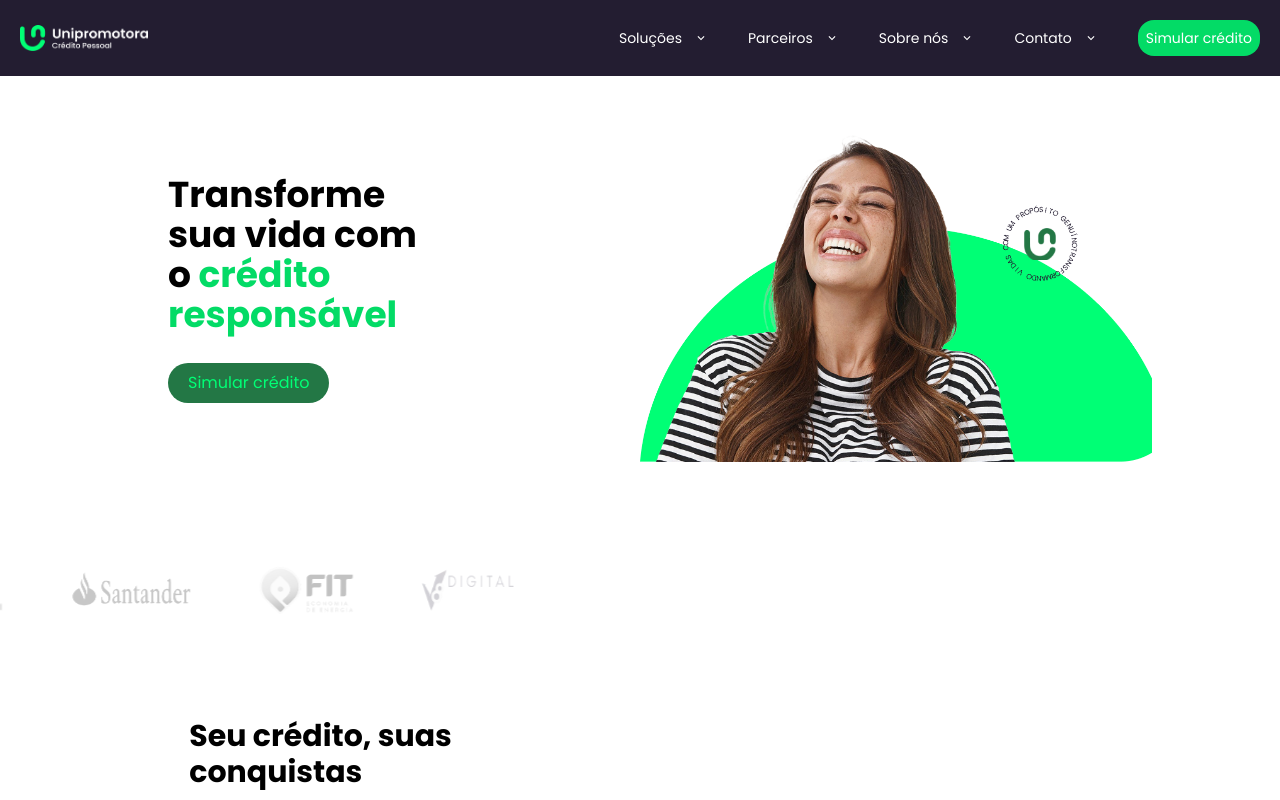
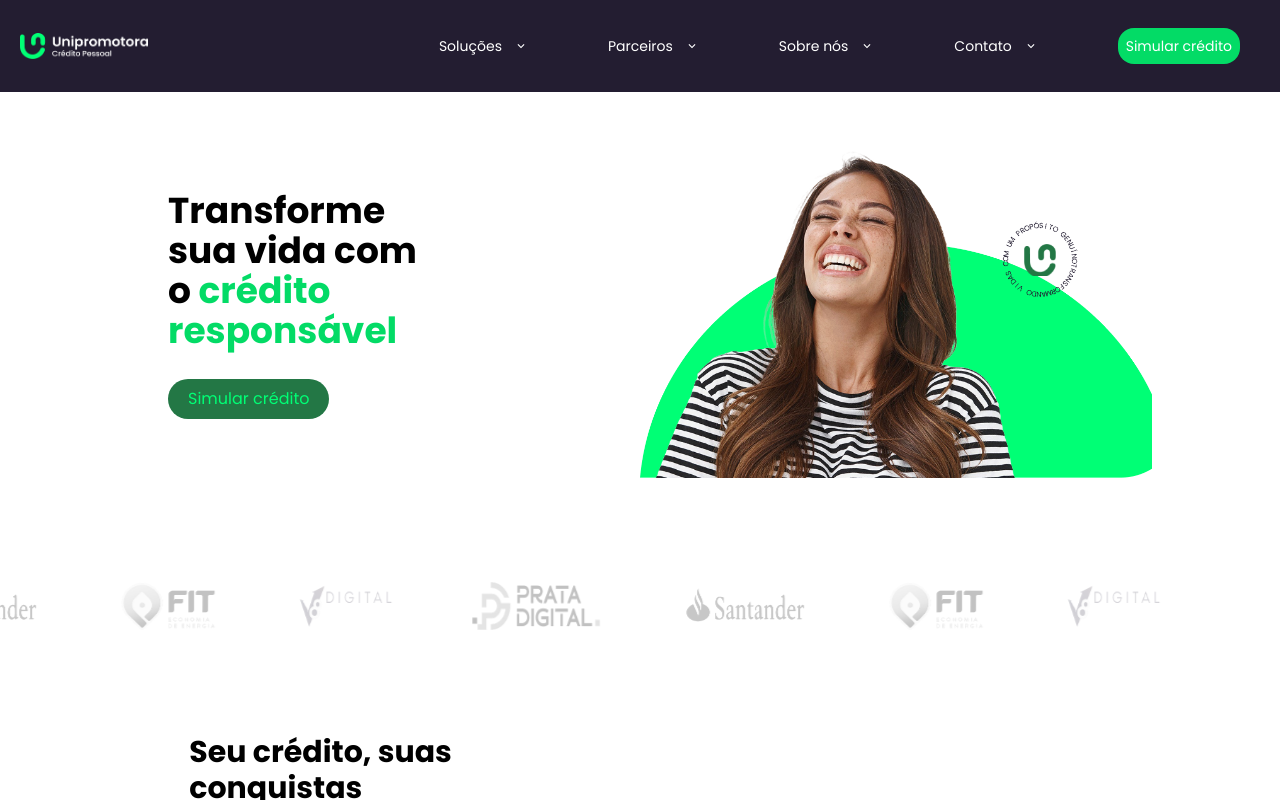
Before and after one commit to HelcioAnicio/Unipromotora, a React (Vite) app: page / in a window 1280 px wide. Shown: the top 800 px of the page. Built offline with nearby package versions, Linux system fonts and the light colour scheme.

Commit message:
Feat: Implemented menu mobile

```diff
--- a/src/components/caroussel.tsx
+++ b/src/components/caroussel.tsx
@@ -5,55 +5,52 @@ import fitEconomy from "/fitEconomy.png";
 
 export const Caroussel = () => {
   return (
-    <section
-      className="group flex w-full items-center justify-start gap-16 overflow-hidden py-10"
-      id="caroussel"
-    >
-      <div className="group-hover:paused animate-scroll flex w-full justify-between gap-16">
+    <section className="group m-auto flex overflow-hidden py-10" id="caroussel">
+      <div className="group-hover:pausd animate-scroll flex">
         <img
           src={prataDigital}
           alt="logo Prata Digital"
-          className="data-text={text}> w-32"
+          className="data-text={text} mx-10 w-32 max-w-none"
         />
         <img
           src={santander}
           alt="logo Santander"
-          className="data-text={text}> w-32"
+          className="data-text={text} mx-10 w-32 max-w-none"
         />
         <img
           src={fitEconomy}
           alt="logo Fit Economy"
-          className="data-text={text}> w-24"
+          className="data-text={text} mx-10 w-24 max-w-none"
         />
         <img
           src={digital}
           alt="logo digital"
-          className="data-text={text}> w-24"
+          className="data-text={text} mx-10 w-24 max-w-none"
         />
       </div>
       <div
-        className="group-hover:paused animate-scroll flex w-full justify-between gap-16"
+        className="group-hover:paused animate-scroll flex"
         aria-hidden="true"
       >
         <img
           src={prataDigital}
           alt="logo Prata Digital"
-          className="data-text={text}> w-32"
+          className="data-text={text} mx-10 w-32 max-w-none"
         />
         <img
           src={santander}
           alt="logo Santander"
-          className="data-text={text}> w-32"
+          className="data-text={text} mx-10 w-32 max-w-none"
         />
         <img
           src={fitEconomy}
           alt="logo Fit Economy"
-          className="data-text={text}> w-24"
+          className="data-text={text} mx-10 w-24 max-w-none"
         />
         <img
           src={digital}
           alt="logo digital"
-          className="data-text={text}> w-24"
+          className="data-text={text} mx-10 w-24 max-w-none"
         />
       </div>
     </section>
--- a/src/components/header.tsx
+++ b/src/components/header.tsx
@@ -1,76 +1,110 @@
 import { VscMenu } from "react-icons/vsc";
+import { IoMdClose } from "react-icons/io";
 import { MdKeyboardArrowDown } from "react-icons/md";
 import logo from "/header.png";
+import { useState } from "react";
 
 export const Header = () => {
+  const [menuActived, setMenuActived] = useState(false);
+
+  const menuMobile = () => {
+    setMenuActived(!menuActived);
+  };
+
   return (
-    <header className="flex w-full items-center justify-between bg-[#231D31] px-5 py-5 text-white">
+    <header className="relative flex w-full items-center justify-between bg-[#231D31] px-5 py-5 text-white">
       <img src={logo} alt="Logo and name of company" className="w-32" />
-      <VscMenu className="lg:hidden" />
+      <button className="cursor-pointer" onClick={menuMobile}>
+        {menuActived === false ? (
+          <VscMenu className="size-10 p-2 lg:hidden" />
+        ) : (
+          <IoMdClose className="size-10 p-2 lg:hidden" />
+        )}
+      </button>
+      {menuActived === true && (
+        <nav className="absolute top-full right-0 z-50 w-70 flex-col space-y-7 rounded-b-lg bg-[#231D31] px-6 py-10">
+          <img src={logo} alt="Logo and name of company" className="w-32" />
+          <menu
+            type="toolbar"
+            className="flex flex-col justify-between gap-7 text-sm"
+          >
+            <li className="flex items-center">
+              <a
+                href="#ourProducts"
+                className="flex items-center gap-3 px-5 py-2"
+                onClick={() => setMenuActived(!menuActived)}
+              >
+                Soluções <MdKeyboardArrowDown />
+              </a>
+            </li>
+            <li className="flex items-center">
+              <a
+                href="#caroussel"
+                className="flex items-center gap-3 px-5 py-2"
+                onClick={() => setMenuActived(!menuActived)}
+              >
+                Parceiros <MdKeyboardArrowDown />
+              </a>
+            </li>
+            <li className="flex items-center">
+              <a
+                href="#future"
+                className="flex items-center gap-3 px-5 py-2"
+                onClick={() => setMenuActived(!menuActived)}
+              >
+                Sobre nós <MdKeyboardArrowDown />
+              </a>
+            </li>
+            <li className="flex items-center">
+              <a
+                href="#footer"
+                className="flex items-center gap-3 px-5 py-2"
+                onClick={() => setMenuActived(!menuActived)}
+              >
+                Contato <MdKeyboardArrowDown />
+              </a>
+            </li>
+            <li className="flex items-center gap-3 px-5 py-2">
+              <button className="rounded-2xl bg-[#03DB66] p-2">
+                <a href="#form">Simular crédito</a>
+              </button>
+            </li>
+          </menu>
+        </nav>
+      )}
+
       <nav className="hidden min-w-1/2 lg:block">
         <ul className="flex justify-between gap-10 text-sm">
           <li className="flex items-center">
-            <a href="#ourProducts" className="flex items-center gap-3">
+            <a
+              href="#ourProducts"
+              className="flex items-center gap-3 px-5 py-2"
+            >
               Soluções <MdKeyboardArrowDown />
             </a>
           </li>
           <li className="flex items-center">
-            <a href="#caroussel" className="flex items-center gap-3">
+            <a href="#caroussel" className="flex items-center gap-3 px-5 py-2">
               Parceiros <MdKeyboardArrowDown />
             </a>
           </li>
           <li className="flex items-center">
-            <a href="#future" className="flex items-center gap-3">
+            <a href="#future" className="flex items-center gap-3 px-5 py-2">
               Sobre nós <MdKeyboardArrowDown />
             </a>
           </li>
           <li className="flex items-center">
-            <a href="#footer" className="flex items-center gap-3">
+            <a href="#footer" className="flex items-center gap-3 px-5 py-2">
               Contato <MdKeyboardArrowDown />
             </a>
           </li>
-          <li className="flex items-center gap-3">
+          <li className="flex items-center gap-3 px-5 py-2">
             <button className="rounded-2xl bg-[#03DB66] p-2">
               <a href="#form">Simular crédito</a>
             </button>
           </li>
         </ul>
       </nav>
-      <menu
-        type="toolbar"
-        className="absolute top-0 left-0 z-50 hidden h-full w-full flex-col gap-10 bg-[#231D31] p-20"
-      >
-        Menu de navegação
-        <nav className="min-w-1/2 lg:block">
-          <ul className="flex flex-col justify-between gap-10 text-sm">
-            <li className="flex items-center">
-              <a href="#ourProducts" className="flex items-center gap-3">
-                Soluções <MdKeyboardArrowDown />
-              </a>
-            </li>
-            <li className="flex items-center">
-              <a href="#caroussel" className="flex items-center gap-3">
-                Parceiros <MdKeyboardArrowDown />
-              </a>
-            </li>
-            <li className="flex items-center">
-              <a href="#future" className="flex items-center gap-3">
-                Sobre nós <MdKeyboardArrowDown />
-              </a>
-            </li>
-            <li className="flex items-center">
-              <a href="#footer" className="flex items-center gap-3">
-                Contato <MdKeyboardArrowDown />
-              </a>
-            </li>
-            <li className="flex items-center gap-3">
-              <button className="rounded-2xl bg-[#03DB66] p-2">
-                <a href="#form">Simular crédito</a>
-              </button>
-            </li>
-          </ul>
-        </nav>
-      </menu>
     </header>
   );
 };
--- a/src/index.css
+++ b/src/index.css
@@ -22,10 +22,10 @@ body,
       transform: translateX(0);
     }
     100% {
-      transform: translateX(-200%);
+      transform: translateX(-100%);
     }
   }
-  --animate-scroll: animate-scroll 10s linear infinite;
+  --animate-scroll: animate-scroll 15s linear infinite;
 }
 
 @layer {
```
